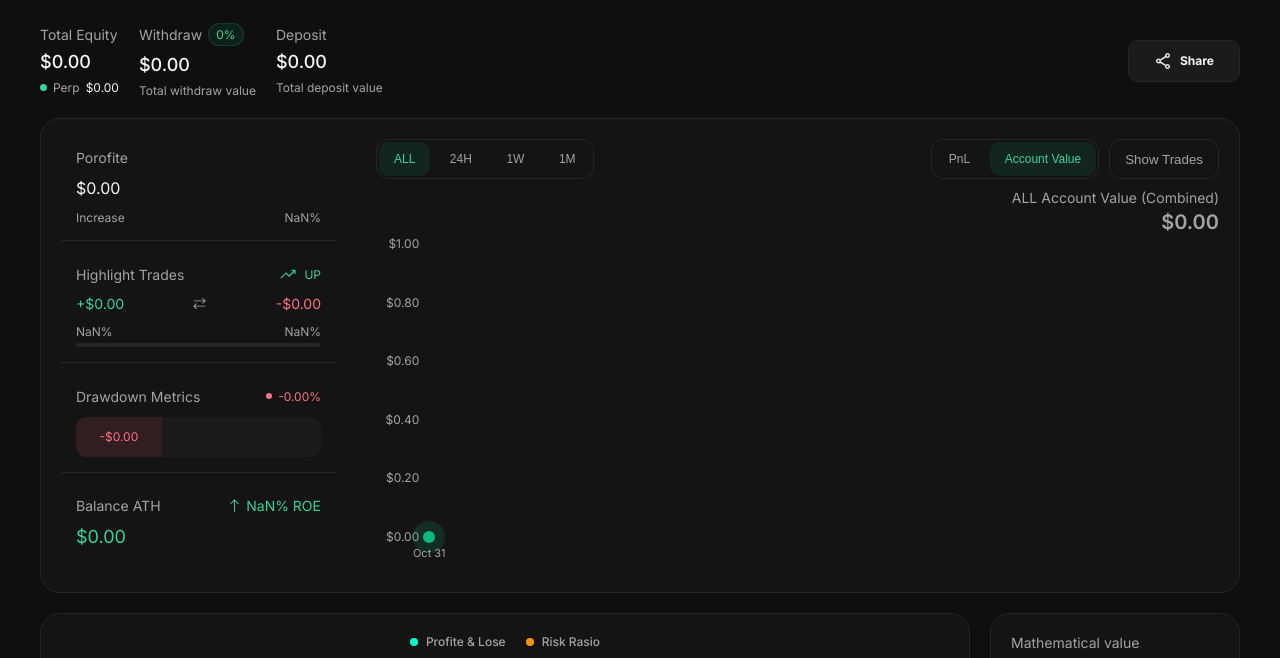
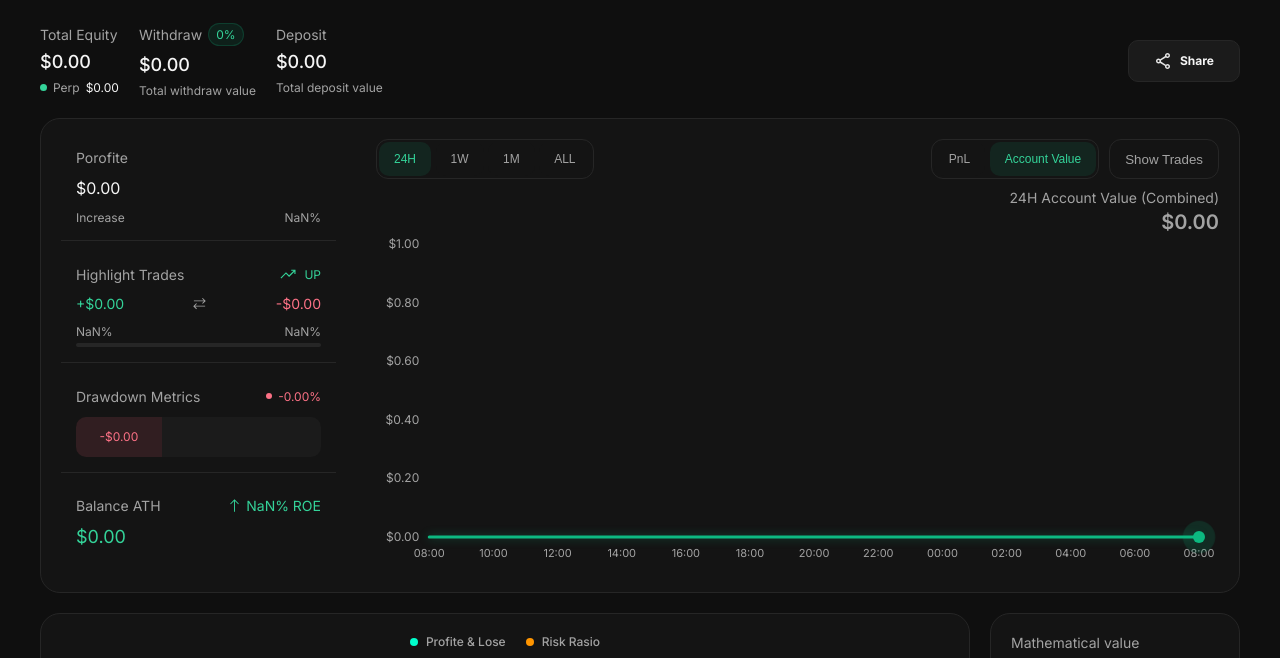
Before and after one commit to dandidt/Nexion-Trades, a plain HTML site: page index.html in a window 1280 px wide. Both pictures are taken after a click on the element "Stats". Shown: the part 67-725 px from the top of the page. Drawn offline with nearby package versions, Linux system fonts and the light colour scheme; no server answers; a web font is replaced by a local one.

Commit message:
Update Last

```diff
--- a/Script/Chart.js
+++ b/Script/Chart.js
@@ -647,8 +647,8 @@ loadTradeHistory().then(() => {
             filterData(btn.dataset.range);
         });
     });
-    document.querySelector('.filter-btn[data-range="all"]').classList.add('active');
-    filterData('all');
+    document.querySelector('.filter-btn[data-range="24h"]').classList.add('active');
+    filterData('24h');
 });
 
 // ======================= Chart PnL & RR ======================= //
--- a/Script/Popup.js
+++ b/Script/Popup.js
@@ -848,7 +848,7 @@ const withdrawShare = typeof tfDataShare.Withdraw === 'number'
 // ====================================
 // FILTER WAKTU UNTUK DASHBOARD SHARE
 // ====================================
-let selectedRange = 'ALL';
+let selectedRange = '24H';
 
 function filterTradesByRange(trades, range) {
     if (range === 'ALL') return trades;
--- a/index.html
+++ b/index.html
@@ -294,10 +294,10 @@
                     <div class="container-chart-balance">
                         <div class="btn-wrapper-filter">
                             <div class="time-filter">
-                                <button class="filter-btn active" data-range="all">ALL</button>
                                 <button class="filter-btn" data-range="24h">24H</button>
                                 <button class="filter-btn" data-range="1w">1W</button>
                                 <button class="filter-btn" data-range="1m">1M</button>
+                                <button class="filter-btn" data-range="all">ALL</button>
                             </div>
                             <div class="bx-wr-btn">
                                 <div class="time-filter">
@@ -1419,10 +1419,10 @@
             <div class="box-header">
                 <h1>Share Profite</h1>
                 <div class="time-filter">
-                    <button class="share-btn active">ALL</button>
+                    <button class="share-btn">ALL</button>
                     <button class="share-btn">30D</button>
                     <button class="share-btn">1W</button>
-                    <button class="share-btn">24H</button>
+                    <button class="share-btn active">24H</button>
                 </div>
             </div>
 
```
